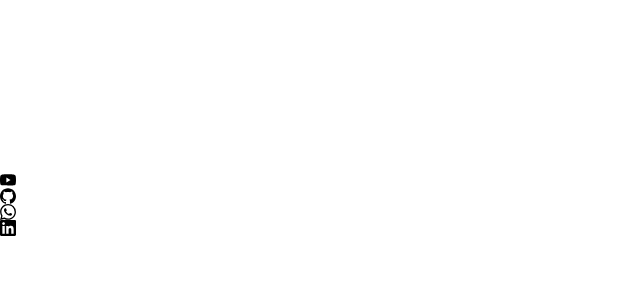
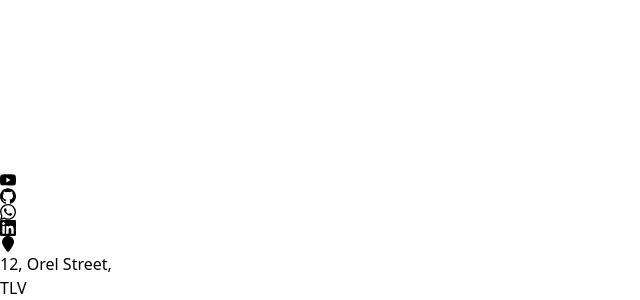
Before and after one commit to Orelchalfon/orelyofolio, a React (Vite) app: page / in a window 1280 px wide. Shown: the part 1870-2170 px from the top of the page, without its empty margins (0-640 px from the left). Before the commit the page ends 2106 px from the top, so only its background shows below. Built offline with nearby package versions, Linux system fonts and the light colour scheme.

Commit message:
Adding Location Block

```diff
--- a/src/Pages/Orelfolio/index.tsx
+++ b/src/Pages/Orelfolio/index.tsx
@@ -1,5 +1,6 @@
 import Lottie from 'lottie-react';
 import { FC } from 'react';
+import { FaLocationPin } from 'react-icons/fa6';
 import { SiGithub, SiLinkedin, SiWhatsapp, SiYoutube } from 'react-icons/si';
 import ArrowRight from '../../assets/Lottie/ArrowRight.json';
 import Developer from '../../assets/Lottie/Developer.json';
@@ -61,12 +62,28 @@ const SocialLinks: FC = () => {
         </>
     );
 };
+
+const LocationBlock: FC = () => {
+    return (
+        <Block className="col-span-12 flex flex-col items-center md:col-span-3">
+            <h3 className="text-2xl font-bold">
+                <FaLocationPin />
+            </h3>
+            <p className="mt-2 text-nowrap text-lg">
+                12, Orel Street, <br />
+                TLV
+            </p>
+        </Block>
+    );
+};
+
 const Orelfolio: FC = () => {
     return (
         <div className="h-[100svh] bg-zinc-900 px-4 py-12">
             <Grid>
                 <HeaderBlocks />
                 <SocialLinks />
+                <LocationBlock />
             </Grid>
         </div>
     );
```
